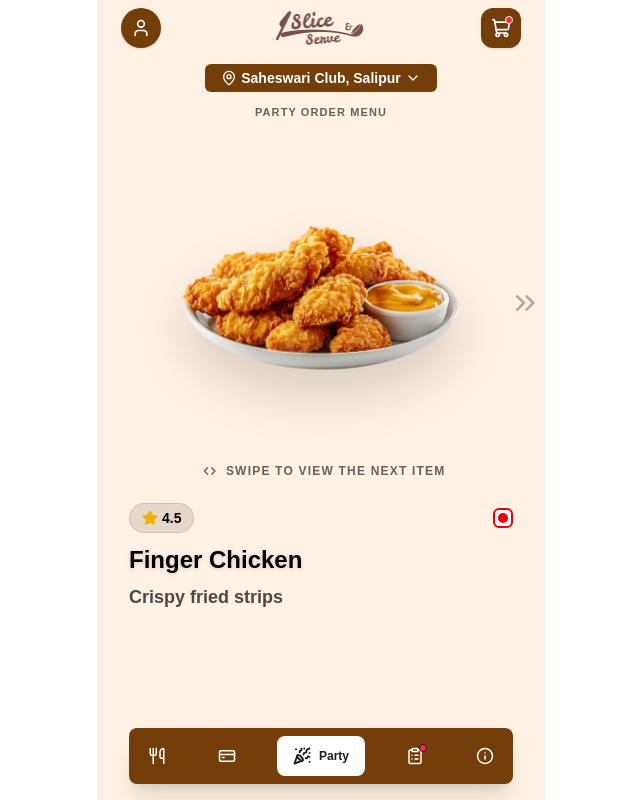
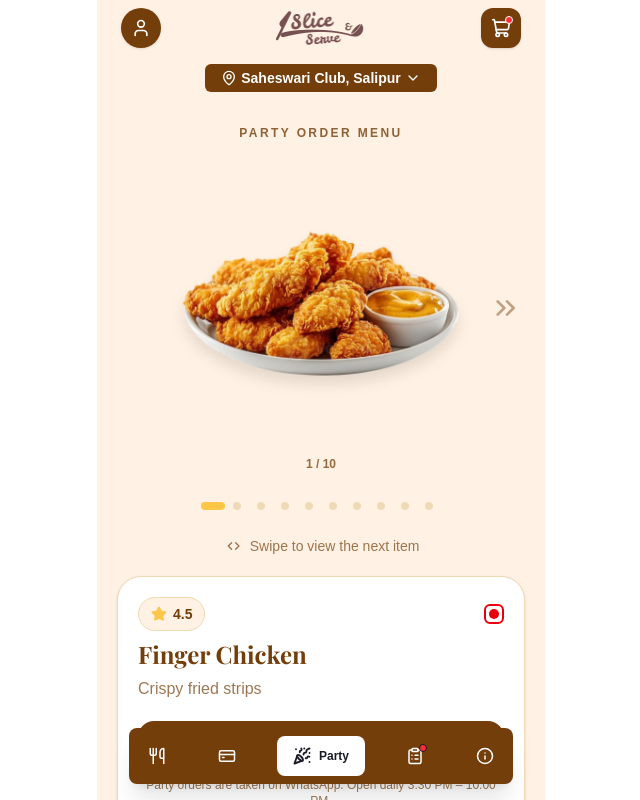
Before and after one commit to smrutiprakashrout/slice_and_serve, a Next.js app: page /party in a window 1280 px wide. Shown: the whole page, without its empty margins (319-959 px from the left). Built offline with nearby package versions, Linux system fonts and the light colour scheme; no server answers.

Commit message:
feat(web): polish party menu page and fix stale image flash

```diff
--- a/app/(customer)/party/page.tsx
+++ b/app/(customer)/party/page.tsx
@@ -11,6 +11,7 @@ import {
   ChevronsLeft,
   ChevronsRight,
   ChevronsLeftRight,
+  MessageCircle,
 } from "lucide-react";
 
 gsap.registerPlugin(useGSAP);
@@ -129,23 +130,22 @@ const DietIcon = ({ type }: { type: "veg" | "non-veg" }) => {
 export default function PartyMenuPage() {
   const [currentIndex, setCurrentIndex] = useState(0);
   const [direction, setDirection] = useState<"left" | "right">("right");
+  const [firstImageLoaded, setFirstImageLoaded] = useState(false);
 
-  // Refs for animations
-  const slideRef = useRef<HTMLDivElement>(null);
-  const imageRef = useRef<HTMLImageElement>(null);
+  const imageStackRef = useRef<HTMLDivElement>(null);
+  const infoRef = useRef<HTMLDivElement>(null);
   const swipeHintRef = useRef<HTMLDivElement>(null);
 
-  // Touch tracking for mobile swipe
   const touchStartX = useRef(0);
   const touchEndX = useRef(0);
+  const touchStartY = useRef(0);
+  const touchEndY = useRef(0);
 
   const activeItem = PARTY_MENU[currentIndex];
 
-  // Helper flags to disable loops
   const isFirstItem = currentIndex === 0;
   const isLastItem = currentIndex === PARTY_MENU.length - 1;
 
-  // Navigation Logic (Bounded, No Loops)
   const handleNext = () => {
     if (!isLastItem) {
       setDirection("right");
@@ -160,54 +160,62 @@ export default function PartyMenuPage() {
     }
   };
 
-  // Mobile Swipe Handlers
   const handleTouchStart = (e: React.TouchEvent) => {
     touchStartX.current = e.targetTouches[0].clientX;
+    touchStartY.current = e.targetTouches[0].clientY;
   };
 
   const handleTouchMove = (e: React.TouchEvent) => {
     touchEndX.current = e.targetTouches[0].clientX;
+    touchEndY.current = e.targetTouches[0].clientY;
   };
 
   const handleTouchEnd = () => {
-    if (!touchStartX.current || !touchEndX.current) return;
+    if (!touchStartX.current || !touchEndX.current) {
+      touchStartX.current = 0;
+      touchEndX.current = 0;
+      touchStartY.current = 0;
+      touchEndY.current = 0;
+      return;
+    }
     const distance = touchStartX.current - touchEndX.current;
+    const verticalDistance = touchStartY.current - touchEndY.current;
 
     const isLeftSwipe = distance > 50; // Swiping finger left (moving to NEXT item)
     const isRightSwipe = distance < -50; // Swiping finger right (moving to PREV item)
 
+    if (Math.abs(verticalDistance) <= Math.abs(distance)) {
       if (isLeftSwipe) handleNext();
       if (isRightSwipe) handlePrev();
+    }
 
-    // Reset touch coordinates
     touchStartX.current = 0;
     touchEndX.current = 0;
+    touchStartY.current = 0;
+    touchEndY.current = 0;
   };
 
-  // --- GSAP Animations ---
   useGSAP(() => {
-    // 1. Infinite Floating Animation for the raw food PNG
-    gsap.to(imageRef.current, {
-      y: -25,
-      rotation: 3,
+    if (window.matchMedia("(prefers-reduced-motion: reduce)").matches) return;
+
+    gsap.to(imageStackRef.current, {
+      y: -12,
+      rotation: 1.5,
       duration: 2.5,
       repeat: -1,
       yoyo: true,
       ease: "sine.inOut",
     });
-
-    // 2. Animated Swipe Text Hint (Bottom Center)
     gsap.to(swipeHintRef.current, {
-      x: 10,
+      x: 6,
       duration: 1.5,
       repeat: -1,
       yoyo: true,
       ease: "sine.inOut",
     });
 
-    // 3. Animated Side Chevrons
     gsap.to(".swipe-hint-left", {
-      x: -8,
+      x: -5,
       duration: 1,
       repeat: -1,
       yoyo: true,
@@ -215,7 +223,7 @@ export default function PartyMenuPage() {
     });
 
     gsap.to(".swipe-hint-right", {
-      x: 8,
+      x: 5,
       duration: 1,
       repeat: -1,
       yoyo: true,
@@ -223,137 +231,172 @@ export default function PartyMenuPage() {
     });
   }, []);
 
-  // 4. Slide Transition Animation when swipe happens
   useGSAP(
     () => {
-      const xOffset = direction === "right" ? 100 : -100;
+      if (window.matchMedia("(prefers-reduced-motion: reduce)").matches) return;
+      const xOffset = direction === "right" ? 12 : -12;
       gsap.fromTo(
-        slideRef.current,
-        { x: xOffset, opacity: 0, scale: 0.95 },
-        { x: 0, opacity: 1, scale: 1, duration: 0.5, ease: "power3.out" },
+        infoRef.current,
+        { x: xOffset, opacity: 0 },
+        { x: 0, opacity: 1, duration: 0.22, ease: "power2.out" },
       );
     },
-    { dependencies: [currentIndex], scope: slideRef },
+    { dependencies: [currentIndex], scope: infoRef },
   );
+
+  const handleDotClick = (index: number) => {
+    if (index === currentIndex) return;
+    setDirection(index > currentIndex ? "right" : "left");
+    setCurrentIndex(index);
+  };
+
+  const whatsappMessage = `Hi Slice & Serve, I'd like to place a party order for ${activeItem.name}.`;
+  const whatsappUrl = `https://wa.me/919337867207?text=${encodeURIComponent(whatsappMessage)}`;
 
   return (
     <main
-      className="bg-[#fff1e3] pt-14 text-black font-sans h-dvh w-full overflow-hidden flex flex-col items-center justify-center relative select-none"
+      className="party-page min-h-dvh w-full bg-[#fff1e3] px-5 pb-32 pt-[120px] font-sans text-yellow-900"
       onTouchStart={handleTouchStart}
       onTouchMove={handleTouchMove}
       onTouchEnd={handleTouchEnd}
     >
-      <div className="max-w-md mx-auto w-full h-full flex flex-col relative z-50 mt-12">
-        {/* Top Header */}
-        <header className="px-6 pb-4 flex flex-col justify-center items-center w-full relative gap-2">
-          {/* Shop Logo */}
-          <span className="text-black/60 text-[11px] font-extrabold tracking-widest uppercase">
+      <style>{`
+        @import url('https://fonts.googleapis.com/css2?family=Playfair+Display:wght@700;900&display=swap');
+        .party-page .font-display { font-family: 'Playfair Display', Georgia, serif; }
+      `}</style>
+      <div className="mx-auto flex w-full max-w-md flex-col gap-5">
+        <header className="text-center">
+          <span className="text-xs font-bold tracking-[0.2em] text-yellow-900/80 uppercase">
             Party Order Menu
           </span>
         </header>
 
-        {/* Dynamic Slide Content */}
+        <section aria-label="Party menu item" className="flex flex-col items-center">
+          <div className="flex w-full items-center justify-between gap-2">
+            <div className={`flex h-11 w-11 items-center justify-center transition-opacity duration-300 ${isFirstItem ? "pointer-events-none opacity-0" : "opacity-100"}`}>
+              <ChevronsLeft aria-hidden="true" className="swipe-hint-left h-8 w-8 text-yellow-900/45" />
+            </div>
+            <div className="relative flex h-64 w-64 shrink-0 items-center justify-center sm:h-72 sm:w-72">
               <div
-          ref={slideRef}
-          className={`flex flex-col w-full h-[60vh] justify-center mb-6 relative`}
+                aria-hidden="true"
+                className={`absolute h-[72%] w-[72%] rounded-full bg-[#f5e6d0] transition-opacity duration-300 ${firstImageLoaded ? "opacity-0" : "opacity-100"}`}
+              />
+              <div ref={imageStackRef} className="absolute inset-0">
+                {PARTY_MENU.map((item, index) => {
+                  const isActive = index === currentIndex;
+                  return (
+                    <div
+                      key={item.id}
+                      aria-hidden={!isActive}
+                      className={`absolute inset-0 flex items-center justify-center transition-opacity duration-[250ms] motion-reduce:transition-none ${isActive ? "z-10 opacity-100" : "pointer-events-none opacity-0"}`}
                     >
-          {/* Floating Image Area with Dynamic Swipe Hints */}
-          <div className="flex items-center h-[40vh] justify-between px-2 relative w-full ]">
-            {/* LEFT Swipe Hint (Hidden if on first item) */}
-            <div
-              className={`flex flex-col  items-center transition-opacity duration-300 ${isFirstItem ? "opacity-0" : "opacity-100"}`}
-            >
-              <ChevronsLeft className="swipe-hint-left w-8 h-8 text-black/30" />
+                      <Image
+                        src={item.image}
+                        width={288}
+                        height={288}
+                        sizes="(max-width: 640px) 256px, 288px"
+                        priority={index === 0 || Math.abs(index - currentIndex) <= 1}
+                        loading="eager"
+                        onLoad={index === 0 ? () => setFirstImageLoaded(true) : undefined}
+                        alt={item.name}
+                        className="h-full w-full object-contain drop-shadow-xl"
+                      />
                     </div>
-
-            {/* The Food PNG */}
-            <Image
-              ref={imageRef}
-              src={activeItem.image}
-              width={100}
-              height={100}
-              alt={activeItem.name}
-              className="w-64 h-64 sm:w-72 sm:h-72 object-contain drop-shadow-2xl z-10"
-              style={{
-                backgroundColor: activeItem.image
-                  ? "transparent"
-                  : "rgba(0,0,0,0.1)",
-                borderRadius: activeItem.image ? "0" : "50%",
-              }}
-            />
-
-            {/* RIGHT Swipe Hint (Hidden if on last item) */}
-            <div
-              className={`flex flex-col items-center transition-opacity duration-300 ${isLastItem ? "opacity-0" : "opacity-100"}`}
-            >
-              <ChevronsRight className="swipe-hint-right w-8 h-8 text-black/30" />
+                  );
+                })}
+              </div>
+            </div>
+            <div className={`flex h-11 w-11 items-center justify-center transition-opacity duration-300 ${isLastItem ? "pointer-events-none opacity-0" : "opacity-100"}`}>
+              <ChevronsRight aria-hidden="true" className="swipe-hint-right h-8 w-8 text-yellow-900/45" />
             </div>
           </div>
 
-          {/* Animated Swipe Text (Before Rating) */}
+          <div className="mt-1 flex flex-col items-center gap-3">
+            <div aria-live="polite" className="text-xs font-semibold tabular-nums text-yellow-900/75">
+              {currentIndex + 1} / {PARTY_MENU.length}
+            </div>
+            <div className="flex min-h-11 w-full items-center justify-center gap-0" aria-label="Choose a party menu item">
+              {PARTY_MENU.map((item, index) => (
+                <button
+                  key={item.id}
+                  type="button"
+                  aria-label={`Show ${item.name}`}
+                  aria-current={index === currentIndex ? "step" : undefined}
+                  onClick={() => handleDotClick(index)}
+                  className="flex h-11 w-6 shrink-0 items-center justify-center rounded-full focus-visible:outline-none focus-visible:ring-2 focus-visible:ring-[#fdc647] focus-visible:ring-offset-2"
+                >
+                  <span className={`h-2 rounded-full transition-all duration-200 ${index === currentIndex ? "w-6 bg-[#fdc647]" : "w-2 bg-[#f0d9b5]"}`} />
+                </button>
+              ))}
+            </div>
+          </div>
+
           <div
             ref={swipeHintRef}
-            className="w-full flex justify-center items-center gap-2 mb-6 text-black/60 z-20"
+            className="mt-2 flex items-center justify-center gap-2 text-sm text-yellow-900/70"
           >
-            <ChevronsLeftRight className="w-4 h-4" />
-            <span className="text-xs font-bold uppercase tracking-widest">
-              Swipe to view the next item
-            </span>
+            <ChevronsLeftRight aria-hidden="true" className="h-4 w-4" />
+            <span>Swipe to view the next item</span>
           </div>
+        </section>
 
-          {/* Bottom Info Section */}
-          <div className="px-8 flex flex-col gap-2 relative z-20">
-            {/* Rating & Veg/Non-Veg Label */}
-            <div className="flex items-center justify-between w-full mb-1">
-              <div className="bg-black/10 backdrop-blur-md px-3 py-1 rounded-full flex items-center gap-1 border border-black/10">
-                <Star className="w-4 h-4 text-yellow-500 fill-current" />
-                <span className="text-sm font-bold text-black">
-                  {activeItem.rating}
-                </span>
+        <section ref={infoRef} className="flex flex-col gap-2 rounded-3xl border border-[#f0d9b5] bg-white p-5 shadow-sm">
+          <div className="flex items-center justify-between">
+            <div className="flex items-center gap-1.5 rounded-full border border-[#f0d9b5] bg-[#fff1e3] px-3 py-1.5">
+              <Star aria-hidden="true" className="h-4 w-4 fill-[#fdc647] text-[#fdc647]" />
+              <span className="text-sm font-bold text-yellow-900">{activeItem.rating}</span>
             </div>
             <DietIcon type={activeItem.type} />
           </div>
 
-            <h1 className="text-2xl font-black leading-tight text-black drop-shadow-sm">
+          <h1 className="font-display text-2xl font-bold leading-tight text-yellow-900">
             {activeItem.name}
           </h1>
-
-            <p className="text-lg text-black/70 font-bold">
+          <p className="text-base font-medium text-yellow-900/70">
             {activeItem.subtitle}
           </p>
 
-            {/*<div className="mt-2 mb-8 w-full">
-              <button className="bg-black text-white w-full font-black text-lg px-8 py-4 rounded-xl shadow-[0_4px_20px_rgba(0,0,0,0.15)] active:scale-95 transition-transform">
-                Add to Party List
-              </button>
-            </div>*/}
-          </div>
-        </div>
+          <a
+            href={whatsappUrl}
+            target="_blank"
+            rel="noopener noreferrer"
+            className="mt-3 flex min-h-12 w-full items-center justify-center gap-2 rounded-2xl bg-yellow-900 px-4 text-base font-semibold text-[#fff1e3] transition-colors hover:bg-yellow-900/90 focus-visible:outline-none focus-visible:ring-2 focus-visible:ring-[#fdc647] focus-visible:ring-offset-2"
+          >
+            <MessageCircle aria-hidden="true" className="h-5 w-5" />
+            Order on WhatsApp
+          </a>
+          <p className="text-center text-xs text-yellow-900/70">
+            Party orders are taken on WhatsApp. Open daily 3:30 PM – 10:00 PM.
+          </p>
+        </section>
 
-        {/* Desktop Controls Bottom */}
-        <div className="absolute bottom-6 left-0 w-full flex-col items-center justify-center z-50 pointer-events-none hidden md:flex">
-          <div className="flex gap-4 pointer-events-auto">
+        <div className="hidden justify-center gap-4 md:flex">
+          <div className="flex gap-4">
             <button
+              type="button"
               onClick={handlePrev}
               disabled={isFirstItem}
-              className={`w-12 h-12 rounded-full flex items-center justify-center transition-all duration-300 ${
+              aria-label="Previous party menu item"
+              className={`flex h-12 w-12 items-center justify-center rounded-full border border-[#f0d9b5] transition-colors focus-visible:outline-none focus-visible:ring-2 focus-visible:ring-[#fdc647] focus-visible:ring-offset-2 ${
                 isFirstItem
-                  ? "bg-black/5 text-black/20 cursor-not-allowed"
-                  : "bg-black/5 backdrop-blur-md border border-black/10 hover:bg-black/10 text-black active:scale-95"
+                  ? "cursor-not-allowed bg-[#f5e6d0] text-yellow-900/35"
+                  : "bg-white text-yellow-900 hover:bg-[#f5e6d0]"
               }`}
             >
-              <ChevronLeft className="w-6 h-6" />
+              <ChevronLeft aria-hidden="true" className="h-6 w-6" />
             </button>
             <button
+              type="button"
               onClick={handleNext}
               disabled={isLastItem}
-              className={`w-12 h-12 rounded-full flex items-center justify-center transition-all duration-300 ${
+              aria-label="Next party menu item"
+              className={`flex h-12 w-12 items-center justify-center rounded-full border border-[#f0d9b5] transition-colors focus-visible:outline-none focus-visible:ring-2 focus-visible:ring-[#fdc647] focus-visible:ring-offset-2 ${
                 isLastItem
-                  ? "bg-black/5 text-black/20 cursor-not-allowed"
-                  : "bg-black/5 backdrop-blur-md border border-black/10 hover:bg-black/10 text-black active:scale-95"
+                  ? "cursor-not-allowed bg-[#f5e6d0] text-yellow-900/35"
+                  : "bg-white text-yellow-900 hover:bg-[#f5e6d0]"
               }`}
             >
-              <ChevronRight className="w-6 h-6" />
+              <ChevronRight aria-hidden="true" className="h-6 w-6" />
             </button>
           </div>
         </div>
```
Lines whose indentation alone changed are shown as unchanged.
